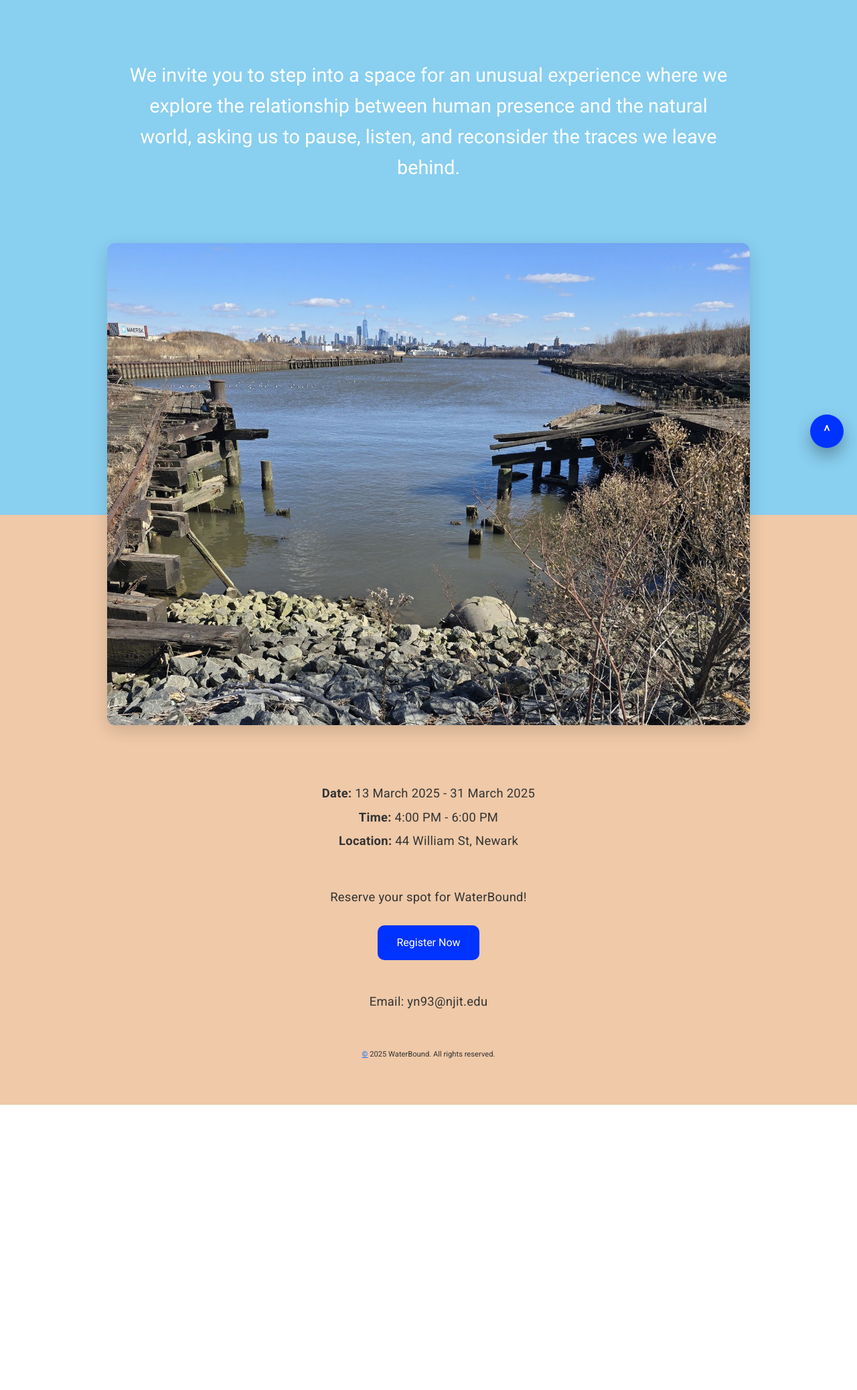
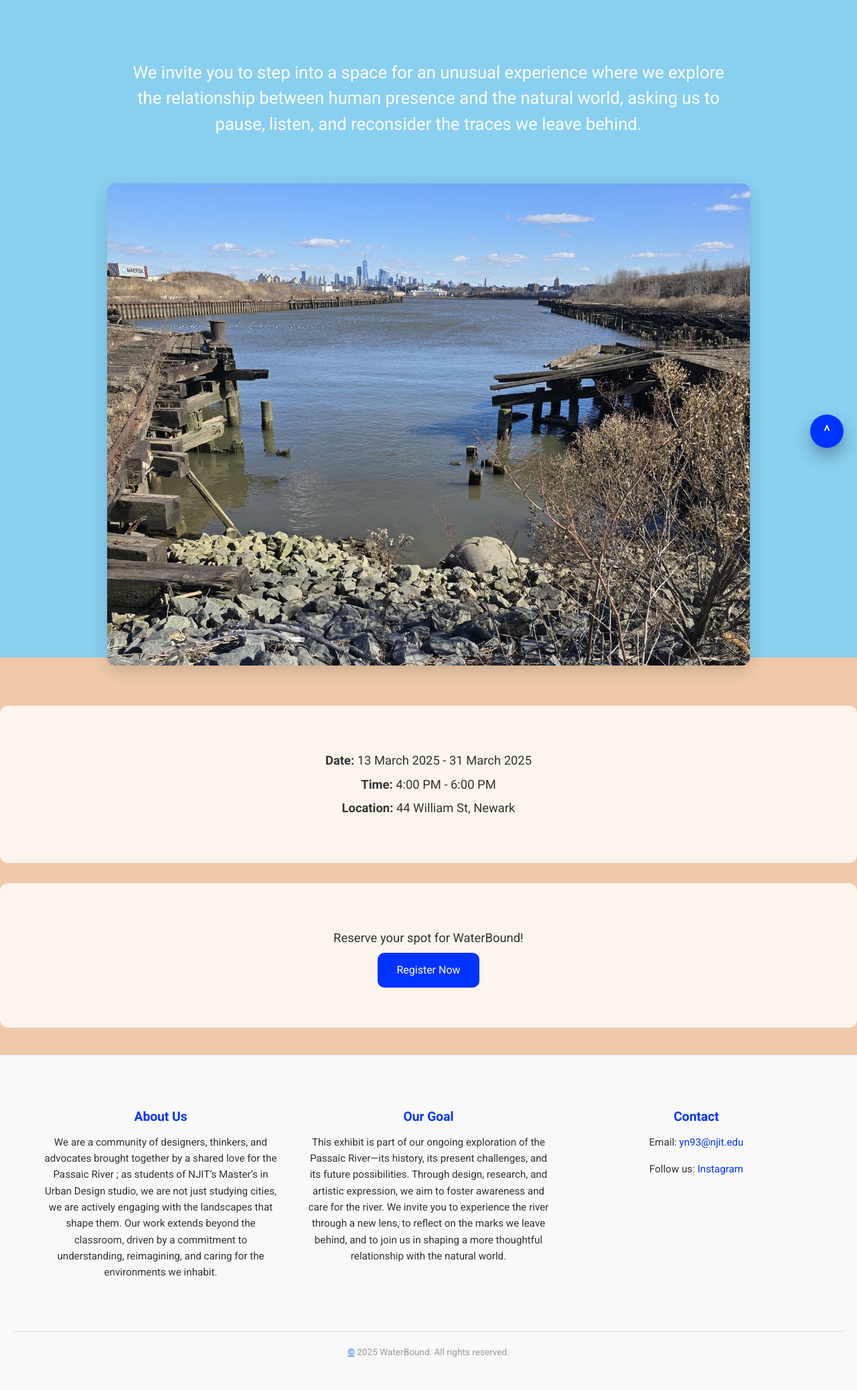
Before and after one commit to me-Noah/arch-fest-waterbound, a plain HTML site: page index.html in a window 1280 px wide. Shown: the part 111-2187 px from the top of the page at 67% size. Before the commit the page ends 1761 px from the top, so only its background shows below. Drawn offline with nearby package versions, Linux system fonts and the light colour scheme.

Commit message:
new additions

```diff
--- a/index.html
+++ b/index.html
@@ -1,21 +1,30 @@
 <!DOCTYPE html>
 <html lang="en">
 <head>
-    <meta charset="UTF-8">
-    <link href="https://fonts.googleapis.com/css2?family=Roboto:ital,wght@0,100..900;1,100..900&display=swap" rel="stylesheet">
-    <meta name="viewport" content="width=device-width, initial-scale=1.0">
+    <meta charset="UTF-8" />
+    <meta name="viewport" content="width=device-width, initial-scale=1.0" />
     <title>WaterBound</title>
-    <link rel="stylesheet" href="styles.css">
+
+    <!-- Google Fonts -->
+    <link href="https://fonts.googleapis.com/css2?family=Roboto:wght@400;700;900&display=swap" rel="stylesheet">
+
+    <!-- Bootstrap CSS -->
+    <link rel="stylesheet" href="https://cdn.jsdelivr.net/npm/bootstrap@5.3.2/dist/css/bootstrap.min.css" />
+
+    <!-- Custom CSS -->
+    <link rel="stylesheet" href="styles.css" />
+
+    <!-- Optional JS -->
     <script defer src="script.js"></script>
 </head>
 <body>
 
     <!-- Navigation Header -->
     <header class="fixed-top p-3 shadow">
-        <div class="container d-flex justify-content-between align-items-center">
-            <h1 class="m-0 text-uppercase text-center flex-grow-1">WaterBound</h1>
-        </div>
-    </header>
+		<div class="container d-flex justify-content-center align-items-center">
+			<h1 class="m-0 text-uppercase text-center flex-grow-1">WaterBound</h1>
+		</div>
+	</header>
 
     <!-- Hero Section -->
     <section id="top">
@@ -28,16 +37,17 @@
     <section id="gallery">
         <div class="container text-center">
             <div class="slideshow-container">
-                <img class="slide img-fluid" src="img1.jpg" alt="Artwork 1">
-                <img class="slide img-fluid" src="img2.jpg" alt="Artwork 2">
-                <img class="slide img-fluid" src="img3.jpg" alt="Artwork 3">
-                <img class="slide img-fluid" src="img4.jpg" alt="Artwork 4">
-                <img class="slide img-fluid" src="img5.jpg" alt="Artwork 5">
-                <img class="slide img-fluid" src="img6.jpg" alt="Artwork 6">
-                <img class="slide img-fluid" src="img7.jpg" alt="Artwork 7">
-                <img class="slide img-fluid" src="img8.jpg" alt="Artwork 8">
-                <img class="slide img-fluid" src="img9.jpg" alt="Artwork 9">
-                <img class="slide img-fluid" src="img10.jpg" alt="Artwork 10">
+                <img class="slide img-fluid" src="img1.jpg" alt="Artwork 1" />
+                <img class="slide img-fluid" src="img2.jpg" alt="Artwork 2" />
+                <img class="slide img-fluid" src="img3.jpg" alt="Artwork 3" />
+				<img class="slide img-fluid" src="img4.jpg" alt="Artwork 4" />
+				<img class="slide img-fluid" src="img5.jpg" alt="Artwork 5" />
+				<img class="slide img-fluid" src="img6.jpg" alt="Artwork 6" />
+				<img class="slide img-fluid" src="img7.jpg" alt="Artwork 7" />
+				<img class="slide img-fluid" src="img8.jpg" alt="Artwork 8" />
+				<img class="slide img-fluid" src="img9.jpg" alt="Artwork 9" />
+				<img class="slide img-fluid" src="img10.jpg" alt="Artwork 10" />
+                <!-- Add more images as needed -->
             </div>
         </div>
     </section>
@@ -59,21 +69,29 @@
         </div>
     </section>
 
-    <!-- Contact Section -->
-    <section id="contact">
-        <div class="container text-center">
-            <p>Email: yn93@njit.edu</p>
+    <!-- Scroll To Top Button -->
+    <button id="scrollToTop" aria-label="Scroll to top">^</button>
+
+    <!-- Footer Section -->
+    <footer class="custom-footer">
+        <div class="container footer-container">
+            <div class="footer-section">
+                <h3>About Us</h3>
+                <p>We are a community of designers, thinkers, and advocates brought together by a shared love for the Passaic River ; as students of NJIT’s Master’s in Urban Design studio, we are not just studying cities, we are actively engaging with the landscapes that shape them. Our work extends beyond the classroom, driven by a commitment to understanding, reimagining, and caring for the environments we inhabit.</p>
+            </div>
+            <div class="footer-section">
+                <h3>Our Goal</h3>
+                <p>This exhibit is part of our ongoing exploration of the Passaic River—its history, its present challenges, and its future possibilities. Through design, research, and artistic expression, we aim to foster awareness and care for the river. We invite you to experience the river through a new lens, to reflect on the marks we leave behind, and to join us in shaping a more thoughtful relationship with the natural world.</p>
+            </div>
+            <div class="footer-section">
+                <h3>Contact</h3>
+                <p>Email: <a href="mailto:yn93@njit.edu">yn93@njit.edu</a></p>
+				<p>Follow us: <a href="https://www.instagram.com/njitwaterbound?igsh=dHp2M3I1bnNja2Uw"target="_blank">Instagram</a></p>
+            </div>
         </div>
-    </section>
-
-    <!-- Scroll To Top Button -->
-    <button id="scrollToTop">^</button>
-
-    <!-- Footer -->
-    <footer class="text-center">
-        <p>
-            <a href="https://www.instagram.com/reel/DBzAYJHodTQZWYM2S9s3e9BzyFOtiTK6EDNjyg0/?utm_source=ig_web_copy_link&igsh=MzRlODBiNWFlZA==" class="mylink">&copy;</a> 2025 WaterBound. All rights reserved.
-        </p>
+        <div class="footer-bottom text-center">
+            <p><a href="https://www.instagram.com/reel/DBzAYJHodTQZWYM2S9s3e9BzyFOtiTK6EDNjyg0/?utm_source=ig_web_copy_link&igsh=MzRlODBiNWFlZA==" class="mylink">&copy;</a> 2025 WaterBound. All rights reserved.</p>
+        </div>
     </footer>
 
 </body>
--- a/styles.css
+++ b/styles.css
@@ -1,6 +1,6 @@
 @import url('https://cdn.jsdelivr.net/npm/bootstrap@5.3.2/dist/css/bootstrap.min.css');
 
-/* Reset and base styles */
+/* Base Styles */
 body {
     font-family: 'Roboto', sans-serif;
     margin: 0;
@@ -19,53 +19,32 @@ body {
 
 /* Header */
 header {
-    position: fixed;
-    top: 0;
-    left: 0;
-    width: 100%;
+    background-color: rgba(135, 206, 235, 0.95);
     height: 80px;
-    background-color: rgba(135, 206, 235, 0.95);
-    color: #fff;
     display: flex;
     justify-content: center;
     align-items: center;
-    z-index: 1000;
 }
 
-h1.m-0.text-uppercase.text-center.flex-grow-1 {
-    font-family: 'Roboto', sans-serif;
+header h1 {
+    font-weight: 900;
     font-size: clamp(2rem, 5vw, 4rem);
-    font-weight: 900;
     color: #0033FF;
     letter-spacing: 2px;
-    text-shadow: 2px 2px 8px rgba(0, 0, 0, 0.15);
-    margin: 0;
-    padding: 10px 20px;
-    border-radius: 12px;
+    margin: 0; /* Remove default margin */
     text-align: center;
 }
-
-/* Hide section titles */
-#gallery h2,
-#schedule h2,
-#rsvp h2,
-#contact h2 {
-    display: none;
-}
-
-/* Top Section */
+/* Hero Section */
 #top {
     padding: 100px 20px 30px;
     text-align: center;
 }
 
 #top p {
-    font-family: 'Roboto', sans-serif;
     font-size: 1.6rem;
     color: #FFFFFF;
-    line-height: 1.6;
     max-width: 900px;
-    margin: 0 auto 20px;
+    margin: 0 auto;
 }
 
 /* Gallery Section */
@@ -89,26 +68,28 @@ h1.m-0.text-uppercase.text-center.flex-grow-1 {
     transform: scale(1.02);
 }
 
+/* Schedule, RSVP, Contact Sections */
+#schedule, #rsvp, #contact {
+    text-align: center;
+    padding: 40px 20px;
+    background: rgba(255, 255, 255, 0.8);
+    border-radius: 12px;
+    margin-bottom: 30px;
+    transition: transform 0.3s ease, box-shadow 0.3s ease;
+}
 
 #schedule:hover, #rsvp:hover, #contact:hover {
     transform: translateY(-5px);
     box-shadow: 0 12px 32px rgba(0, 0, 0, 0.15);
 }
 
-#schedule p,
-#rsvp p,
-#contact p {
-    font-size: 1.15rem; /* Slightly larger for easier readability */
-    line-height: 1.5; /* Tighter but still readable */
-    color: #333333; /* Slightly darker for better contrast */
-    margin-top: 8px;
-    margin-bottom: 8px;
-    letter-spacing: 0.3px; /* Small spacing for a cleaner look */
-    font-weight: 400; /* Ensures consistent weight */
+#schedule p, #rsvp p, #contact p {
+    font-size: 1.15rem;
+    color: #333;
+    margin: 8px 0;
 }
 
-
-/* Buttons */
+/* Button Styling */
 .btn-primary {
     background-color: #0033FF;
     border: none;
@@ -116,8 +97,6 @@ h1.m-0.text-uppercase.text-center.flex-grow-1 {
     padding: 14px 28px;
     border-radius: 10px;
     font-size: 1rem;
-    margin-top: 20px;
-    font-family: 'Roboto', cursive;
     transition: background-color 0.3s ease, transform 0.2s ease;
 }
 
@@ -126,90 +105,100 @@ h1.m-0.text-uppercase.text-center.flex-grow-1 {
     transform: scale(1.05);
 }
 
-/* Footer */
-footer.text-center {
-    color: #333;
-    font-size: 0.70rem;
-    max-width: 400px;
-    margin: 20px auto;
-    padding: 10px 20px;
-    /* Add more space at the bottom */
-    padding-bottom: 30px; /* or adjust as needed */
-}
-
-/* Scroll to Top Button */
+/* Scroll To Top */
 #scrollToTop {
     position: fixed;
     bottom: 20px;
     right: 20px;
-    width: 50px; /* slightly bigger for better touch targets, optional */
+    width: 50px;
     height: 50px;
     background-color: #0033FF;
     color: #fff;
-    border: none;
     border-radius: 50%;
     font-size: 24px;
+    border: none;
+    cursor: pointer;
     display: flex;
     justify-content: center;
     align-items: center;
-    cursor: pointer;
     box-shadow: 0 12px 24px rgba(0, 0, 0, 0.3);
-    z-index: 999;
     transition: background-color 0.3s ease, transform 0.3s ease;
 }
 
 #scrollToTop:hover {
-    background-color: #0022cc;
+    background-color: #0022CC;
     transform: scale(1.1);
 }
 
-
-#scrollToTop:focus {
-    outline: none;
+/* Footer */
+.custom-footer {
+    background-color: #f9f9f9;
+    color: #333;
+    padding: 60px 20px 30px;
+    margin-top: 40px;
+    border-top: 1px solid #ddd;
 }
 
-/* Responsive Tweaks */
-@media (max-width: 768px) {
-    header {
-        height: 60px;
+.footer-container {
+    display: flex;
+    flex-wrap: wrap;
+    justify-content: center; /* Center items horizontally */
+    align-items: flex-start;
+    gap: 40px;
+    max-width: 1200px;
+    margin: 0 auto;
+    text-align: center; /* Center-align all text */
 }
 
-    h1.m-0.text-uppercase.text-center.flex-grow-1 {
-        font-size: 6vw;
-        padding: 5px 10px;
+.footer-section {
+    flex: 1 1 300px;
+    min-width: 280px; /* Ensures sections don't get too small */
 }
 
-    #top {
-        padding-top: 80px;
-        padding-bottom: 20px;
+.footer-section h3 {
+    font-size: 1.2rem;
+    font-weight: 700;
+    margin-bottom: 15px;
+    color: #0033FF;
 }
 
-    #top p {
-        font-size: 1.2rem;
+.footer-section p {
+    font-size: 0.95rem;
+    line-height: 1.6;
 }
 
-    #gallery {
-        grid-template-columns: 1fr;
-        gap: 15px;
+.footer-section a {
+    color: #0033FF;
+    text-decoration: none;
 }
 
-    #schedule, #rsvp, #contact {
-        padding: 30px 20px;
-        margin-bottom: 30px;
+.footer-section a:hover {
+    text-decoration: underline;
 }
 
-    .btn-primary {
-        width: 100%;
-        padding: 14px 0;
+/* Footer Bottom Text */
+.footer-bottom {
+    border-top: 1px solid #ddd;
+    margin-top: 40px;
+    padding-top: 20px;
+    font-size: 0.85rem;
+    color: #999;
+    text-align: center;
+}
+
+/* Responsive Footer for Mobile */
+@media (max-width: 768px) {
+    .footer-container {
+        flex-direction: column;
+        align-items: center;
+    }
+
+    .footer-section {
+        flex: 1 1 100%;
+        max-width: 500px;
+    }
+
+    header h1 {
+        font-size: clamp(2rem, 8vw, 3rem); /* Adjust heading for mobile */
     }
 }
-
-@media (min-width: 1200px) {
-    header h1 {
-        font-size: 3vw;
-    }
-
-    #top p {
-        font-size: 1.8rem;
-    }
-}
```
Lines whose indentation alone changed are shown as unchanged.
